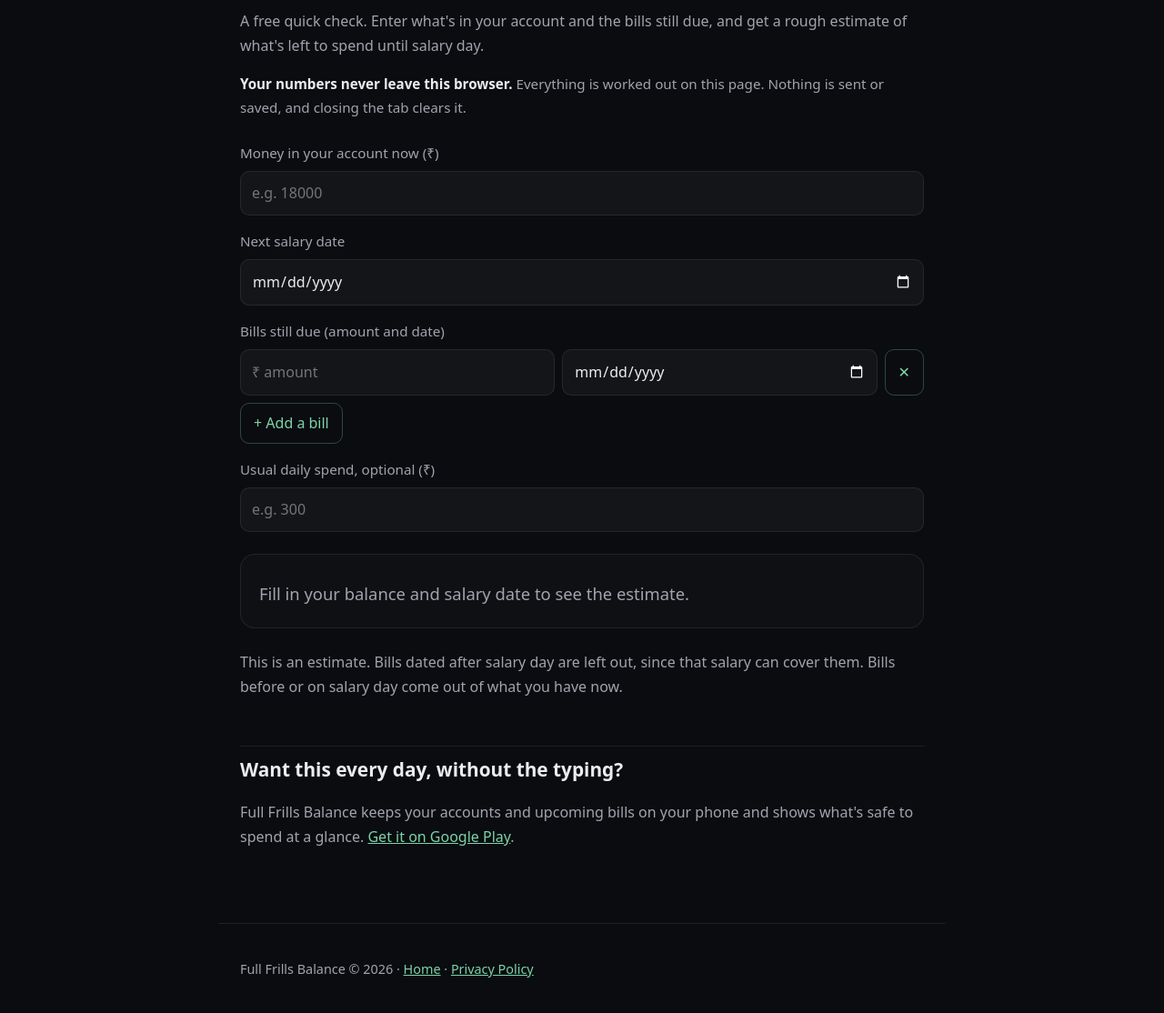
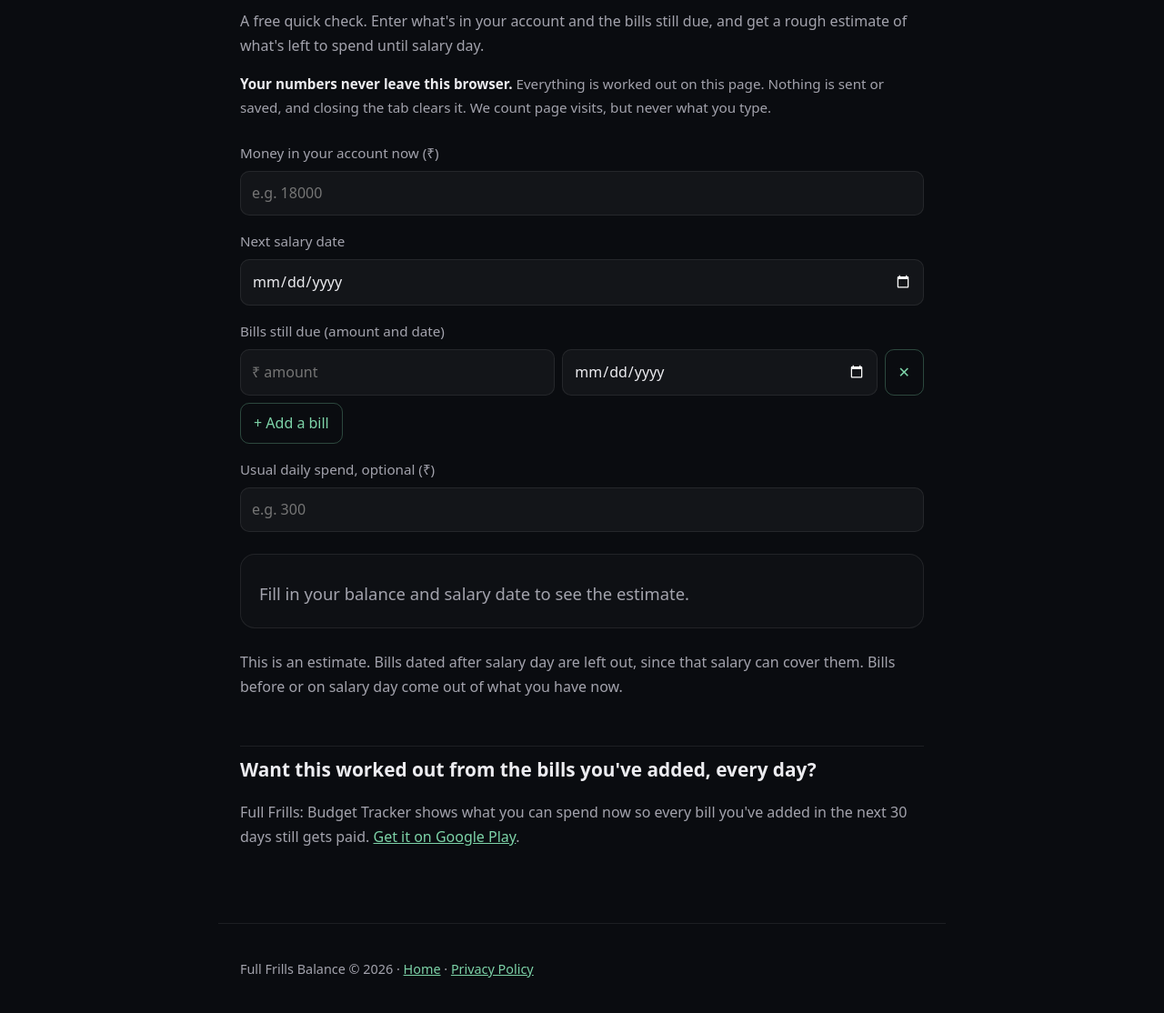
Before and after one commit to SahilSoniOrg/full-frills-landing, a website: page src/salary-check.html in a window 1280 px wide. Shown: the part 174-1288 px from the top of the page at 91% size. Drawn offline with Linux system fonts and the light colour scheme.

Commit message:
Copy: page-visit note and app hand-off

```diff
--- a/src/salary-check.html
+++ b/src/salary-check.html
@@ -69,7 +69,7 @@
     <main>
         <h1>Will I make it to salary day?</h1>
         <p>A free quick check. Enter what's in your account and the bills still due, and get a rough estimate of what's left to spend until salary day.</p>
-        <p class="dates"><strong>Your numbers never leave this browser.</strong> Everything is worked out on this page. Nothing is sent or saved, and closing the tab clears it.</p>
+        <p class="dates"><strong>Your numbers never leave this browser.</strong> Everything is worked out on this page. Nothing is sent or saved, and closing the tab clears it. We count page visits, but never what you type.</p>
 
         <form id="f" autocomplete="off" onsubmit="return false">
             <label for="bal">Money in your account now (₹)</label>
@@ -86,8 +86,8 @@
         <section class="summary" aria-live="polite"><p class="result" id="out">Fill in your balance and salary date to see the estimate.</p></section>
         <p>This is an estimate. Bills dated after salary day are left out, since that salary can cover them. Bills before or on salary day come out of what you have now.</p>
 
-        <h2>Want this every day, without the typing?</h2>
-        <p>Full Frills Balance keeps your accounts and upcoming bills on your phone and shows what's safe to spend at a glance. <a href="https://play.google.com/store/apps/details?id=in.sahilsoni.fullfrillsbalance" target="_blank" rel="noopener">Get it on Google Play</a>.</p>
+        <h2>Want this worked out from the bills you've added, every day?</h2>
+        <p>Full Frills: Budget Tracker shows what you can spend now so every bill you've added in the next 30 days still gets paid. <a href="https://play.google.com/store/apps/details?id=in.sahilsoni.fullfrillsbalance" target="_blank" rel="noopener">Get it on Google Play</a>.</p>
     </main>
     <footer>
         <p>Full Frills Balance © 2026 · <a href="/">Home</a> · <a href="privacy.html">Privacy Policy</a></p>
```
